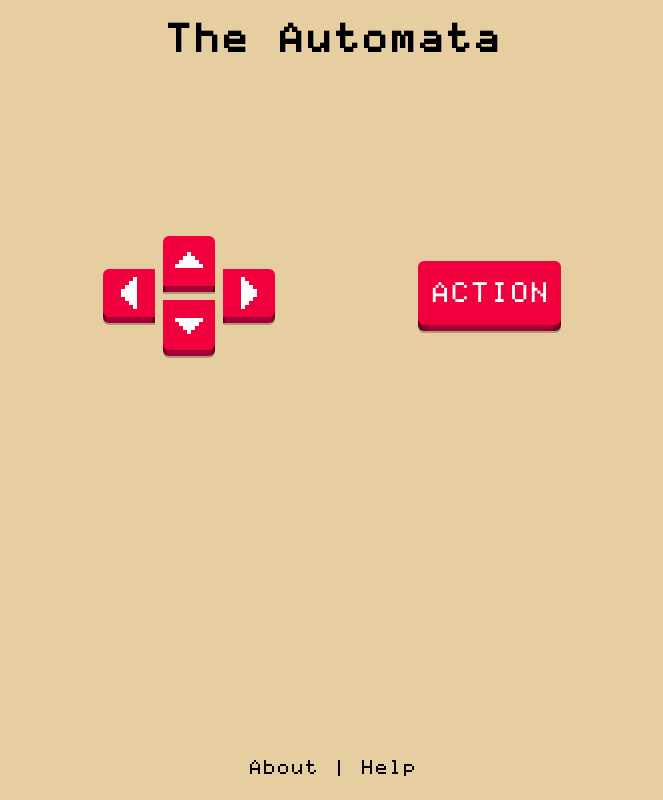
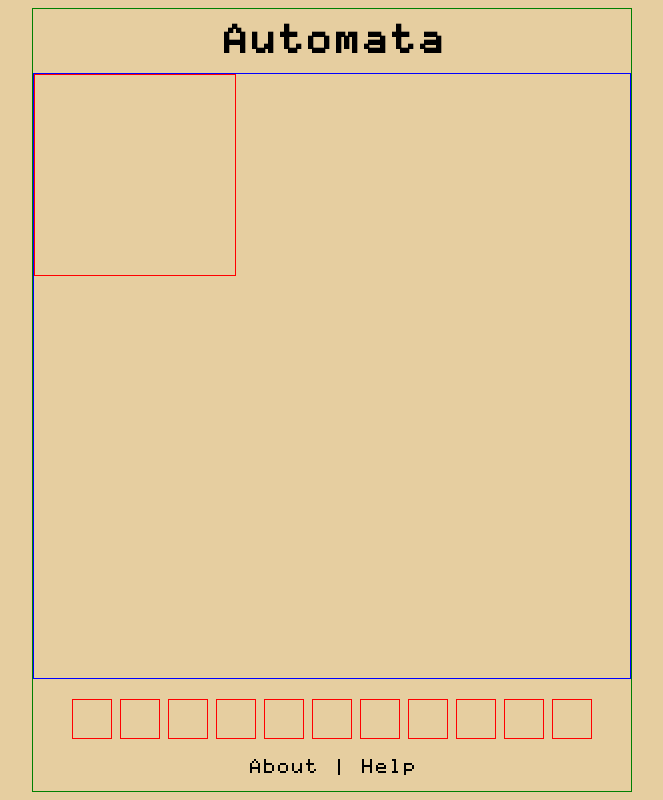
Before and after one commit to ablakey/automata, a website built with Parcel: page src/index.html in a window 1280 px wide. Shown: the whole page, without its empty margins (308-971 px from the left). Built offline with nearby package versions, Linux system fonts and the light colour scheme.

Commit message:
progress css

```diff
--- a/src/Engine.ts
+++ b/src/Engine.ts
@@ -1,8 +1,5 @@
-const FPS = 60;
-
-const PIXEL_SCALE = 4;
-
 import { CellType, cellDescriptions, cellValueMap } from "./cells";
+import { FPS, PIXEL_SCALE } from "./config";
 
 export type Position = [number, number];
 
--- /dev/null
+++ b/src/config.ts
@@ -0,0 +1,11 @@
+export const FPS = 60;
+
+export const PIXEL_SCALE = 4;
+
+export const BUTTONS = [
+  { name: "Up", codes: ["ArrowUp", "KeyW"] },
+  { name: "Down", codes: ["ArrowDown", "KeyS"] },
+  { name: "Left", codes: ["ArrowLeft", "KeyA"] },
+  { name: "Right", codes: ["ArrowRight", "KeyD"] },
+  { name: "Action", codes: ["Space", "Enter"] },
+] as const;
--- a/src/index.html
+++ b/src/index.html
@@ -5,48 +5,27 @@
     <meta name="viewport" content="width=device-width, initial-scale=1, maximum-scale=1,user-scalable=no" />
   </head>
   <body>
-    <h1>The Automata</h1>
-    <div id="container">
-      <canvas></canvas>
+    <div id="frame">
+      <h1>Automata</h1>
+      <div id="viewport">
+        <canvas width="200" height="200"></canvas>
+      </div>
+      <div id="controls">
+        <div></div>
+        <div></div>
+        <div></div>
+        <div></div>
+        <div></div>
+        <div></div>
+        <div></div>
+        <div></div>
+        <div></div>
+        <div></div>
+        <div></div>
+      </div>
+      <div id="about">About | Help</div>
     </div>
-    <div id="controls">
-      <div id="arrows">
-        <div>
-          <button id="buttonLeft" class="pushable left">
-            <span class="shadow"></span>
-            <span class="edge"></span>
-            <span class="front">󿭲</span>
-          </button>
-        </div>
-        <div>
-          <button id="buttonUp" class="pushable up">
-            <span class="shadow"></span>
-            <span class="edge"></span>
-            <span class="front">󿭳</span>
-          </button>
-          <button id="buttonDown" class="pushable down">
-            <span class="shadow"></span>
-            <span class="edge"></span>
-            <span class="front">󿭱</span>
-          </button>
-        </div>
-        <div>
-          <button id="buttonRight" class="pushable right">
-            <span class="shadow"></span>
-            <span class="edge"></span>
-            <span class="front">󿭰</span>
-          </button>
-        </div>
-      </div>
-      <div id="buttons">
-        <button id="buttonAction" class="pushable action">
-          <span class="shadow"></span>
-          <span class="edge"></span>
-          <span class="front">ACTION</span>
-        </button>
-      </div>
-    </div>
-    <a id="about" href="about.html">About | Help</a>
+    <!-- <a id="about" href="about.html">About | Help</a> -->
     <link rel="stylesheet" href="styles.css" type="text/css" />
     <script type="module" src="main.ts"></script>
   </body>
--- a/src/styles.css
+++ b/src/styles.css
@@ -16,14 +16,8 @@ html {
 
 body {
   display: flex;
-  flex-direction: column;
-  align-items: center;
+  justify-content: center;
   background-color: #e6cea0;
-  position: absolute;
-  top: 0;
-  left: 0;
-  bottom: 0;
-  right: 0;
 }
 
 body * {
@@ -32,72 +26,25 @@ body * {
   color: #000;
 }
 
-#container {
+#frame {
+  border: 1px solid green;
+  display: flex;
+  flex-direction: column;
+  align-items: center;
+  height: 100%;
   width: 100%;
-  position: relative;
-}
-
-#overlay {
-  position: absolute;
-  left: 0;
-  right: 0;
-  top: 0;
-  bottom: 0;
-  display: flex;
-  justify-content: center;
-  align-items: center;
-  color: white;
-  font-size: 1.3em;
-  text-align: center;
-  white-space: pre;
-}
-
-.gametext {
-  position: absolute;
-  left: 4;
-  right: 4;
-  top: 4;
-  bottom: 4;
-  display: flex;
-  justify-content: end;
-  align-items: start;
-  color: white;
-  font-size: 1em;
-  text-align: center;
-  white-space: pre;
-}
-
-.topleft {
-  justify-content: start;
-  align-items: start;
-}
-
-.topright {
-  justify-content: end;
-  align-items: start;
-}
-
-.bottomleft {
-  justify-content: start;
-  align-items: end;
-}
-
-.bottomright {
-  justify-content: end;
-  align-items: end;
-}
-
-.center {
-  justify-content: center;
-  align-items: center;
 }
 
 #viewport {
-  background-color: #000;
+  flex-grow: 1;
   width: 100%;
-  max-width: 600px;
-  aspect-ratio: 4/3;
-  image-rendering: pixelated;
+  border: 1px solid blue;
+}
+
+canvas {
+  aspect-ratio: 1;
+  object-fit: contain;
+  border: 1px solid red;
 }
 
 h1 {
@@ -114,10 +61,6 @@ p {
   line-height: 1rem;
 }
 
-.spacer {
-  flex-grow: 2;
-}
-
 #about {
   margin-top: auto;
   text-decoration: unset;
@@ -126,139 +69,15 @@ p {
 
 #controls {
   display: flex;
-  justify-content: space-around;
   width: 100%;
-  align-items: center;
+  flex-wrap: wrap;
+  justify-content: center;
   margin: 16px;
 }
 
-#arrows {
-  display: flex;
-  flex-direction: row;
+#controls > div {
+  border: 1px solid red;
+  width: 40px;
+  height: 40px;
+  margin: 4px;
 }
-
-#arrows > div {
-  display: flex;
-  flex-direction: column;
-  justify-content: center;
-}
-
-#buttons {
-  display: flex;
-}
-
-.disabled {
-  background-color: grey;
-}
-
-/* Inspired by https://www.joshwcomeau.com/animation/3d-button/ */
-
-.pushable {
-  position: relative;
-  border: none;
-  background: transparent;
-  padding: 0;
-  cursor: pointer;
-  outline-offset: 4px;
-  transition: filter 250ms;
-  margin: 4px;
-  -webkit-tap-highlight-color: transparent;
-}
-
-.shadow {
-  position: absolute;
-  top: 0;
-  left: 0;
-  width: 100%;
-  height: 100%;
-  background: hsl(0deg 0% 0% / 0.25);
-  will-change: transform;
-  transform: translateY(2px);
-  transition: transform 600ms cubic-bezier(0.3, 0.7, 0.4, 1);
-}
-
-.edge {
-  position: absolute;
-  top: 0;
-  left: 0;
-  width: 100%;
-  height: 100%;
-  background: linear-gradient(
-    to left,
-    hsl(340deg 100% 16%) 0%,
-    hsl(340deg 100% 32%) 8%,
-    hsl(340deg 100% 32%) 92%,
-    hsl(340deg 100% 16%) 100%
-  );
-}
-
-.front {
-  display: block;
-  position: relative;
-  font-size: 2rem;
-  color: white;
-  background: hsl(345deg 100% 47%);
-  will-change: transform;
-  transform: translateY(-6px);
-  transition: transform 200ms cubic-bezier(0.3, 0.7, 0.4, 1);
-}
-
-.left .front,
-.left .shadow,
-.left .edge {
-  padding: 8px 18px 8px 6px;
-  border-radius: 6px 0 0 6px;
-}
-
-.up {
-  margin-bottom: 10px;
-}
-
-.up .front,
-.up .shadow,
-.up .edge {
-  padding: 0px 12px 18px 12px;
-  border-radius: 6px 6px 0 0;
-}
-
-.down .front,
-.down .shadow,
-.down .edge {
-  padding: 18px 12px 0px 12px;
-  border-radius: 0 0 6px 6px;
-}
-
-.right .front,
-.right .shadow,
-.right .edge {
-  padding: 8px 6px 8px 18px;
-  border-radius: 0 6px 6px 0;
-}
-
-.action .front,
-.action .shadow,
-.action .edge {
-  font-size: 1.7em;
-  min-width: 128px;
-  height: 64px;
-  padding: 12px;
-  border-radius: 6px;
-}
-
-.action span {
-  display: inline-flex;
-  align-items: center;
-}
-
-.pushable.active .front {
-  transform: translateY(-2px);
-  transition: transform 34ms;
-}
-
-.pushable.active .shadow {
-  transform: translateY(1px);
-  transition: transform 34ms;
-}
-.pushable:focus:not(:focus-visible) {
-  outline: none;
-}
```
